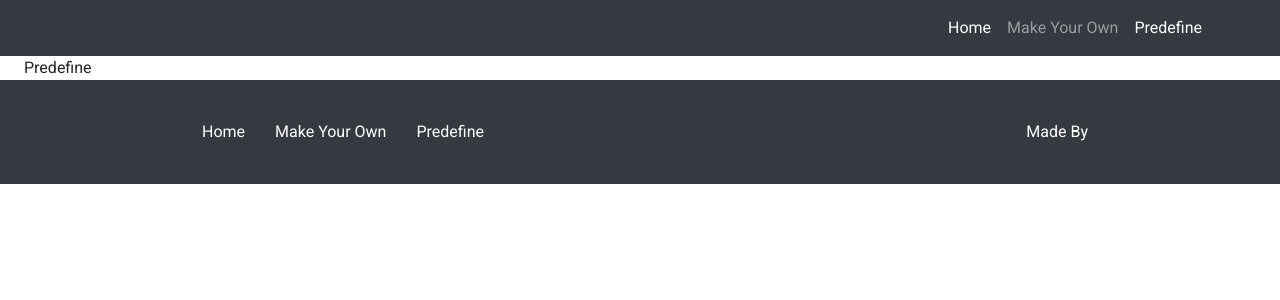
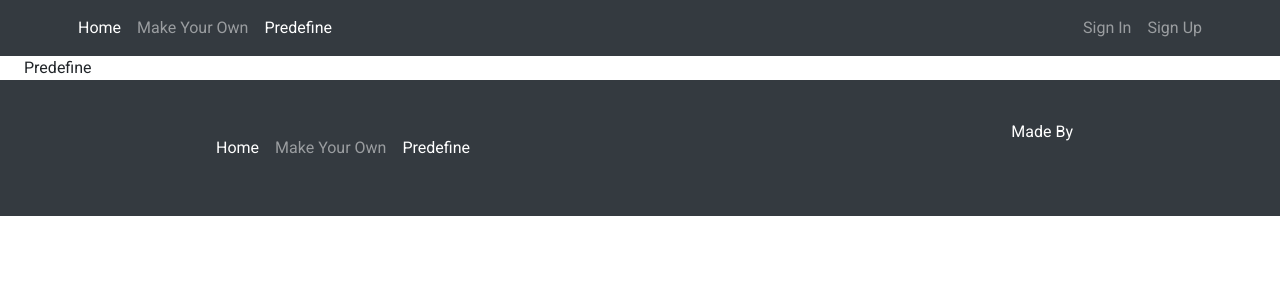
Before and after one commit to AfonsoSousa123/CTESP-Estagio-Project, a React (Create React App) app: page /predefine in a window 1280 px wide. Shown: the top 300 px of the page. Built offline with nearby package versions, Linux system fonts and the light colour scheme.

Commit message:
Update 2.9

```diff
--- a/src/components/Footer.js
+++ b/src/components/Footer.js
@@ -1,39 +1,42 @@
 import React, { Component } from 'react';
 import { NavLink } from 'react-router-dom';
 import { Navbar, Nav, Form, FormControl, Button } from 'react-bootstrap';
+import { Grid } from '@material-ui/core';
 
 export class Footer extends Component {
     render() {
         return (
-            <div>
             <footer>
                 <div className="wrapper clearfix">
-                        <ul className="footer-nav">
-                            <li>
-                                <a href="#">
+                    <Grid container spacing={3}>
+                        <Grid item xs={6}>
+                            <Navbar bg="dark" variant="dark">
+                                <div className="container">
+                                    <Nav>
+                                    <NavLink className="nav-link" to="/">
                                         Home
-                                </a>
-                            </li>
+                                    </NavLink>
+                                    <NavLink className="nav-link" to="/makeyourown">
+                                        Make Your Own
+                                    </NavLink>
+                                    <NavLink className="nav-link" to="/predefine">
+                                        Predefine
+                                    </NavLink>
+                                    </Nav>
+                                </div>
+                            </Navbar>
+                        </Grid>
 
-                            <li>
-                                <a href="#">
-                                    Make Your Own
-                                </a>
-                            </li>
-
-                            <li>
-                                <a href="#">
-                                    Predefine
-                                </a>
-                            </li>
-                        </ul>
-
+                        <Grid item xs={6}>
+                            <div className="container">
                                 <ul className="madeby">
                                     <p>Made By</p>
                                 </ul>
                             </div>
+                        </Grid>
+                    </Grid>
+                </div>
             </footer>
-            </div>
         )
     }
 }
--- a/src/components/Navigation.js
+++ b/src/components/Navigation.js
@@ -10,7 +10,7 @@ export class Navigation extends Component {
       <div>
         <Navbar bg="dark" variant="dark">
           <div class="container">
-            <Nav className="ml-auto">
+            <Nav>
               <NavLink className="nav-link" to="/">
                 Home
               </NavLink>
@@ -21,33 +21,17 @@ export class Navigation extends Component {
                 Predefine
               </NavLink>
             </Nav>
+
+            <Nav>
+              <NavLink className="nav-link" to="/signin">
+                Sign In
+              </NavLink>
+              <NavLink className="nav-link" to="/signup">
+                Sign Up
+              </NavLink>
+            </Nav>
           </div>
         </Navbar>
-
-        {/* <Navbar
-          alignLinks="right"
-          brand={
-            <a className="brand-logo" href="#">
-              Logo
-            </a>
-          }
-          id="mobile-nav"
-          menuIcon={<Icon>menu</Icon>}
-          options={{
-            draggable: true,
-            edge: "left",
-            inDuration: 250,
-            onCloseEnd: null,
-            onCloseStart: null,
-            onOpenEnd: null,
-            onOpenStart: null,
-            outDuration: 200,
-            preventScrolling: true,
-          }}
-        >
-          <NavItem href="#">Getting started</NavItem>
-          <NavItem href="components.html">Components</NavItem>
-        </Navbar> */}
       </div>
     );
   }
```
Also changed, not shown: src/Predefine.js (+0 -86 lines). Lines whose indentation alone changed are shown as unchanged.
